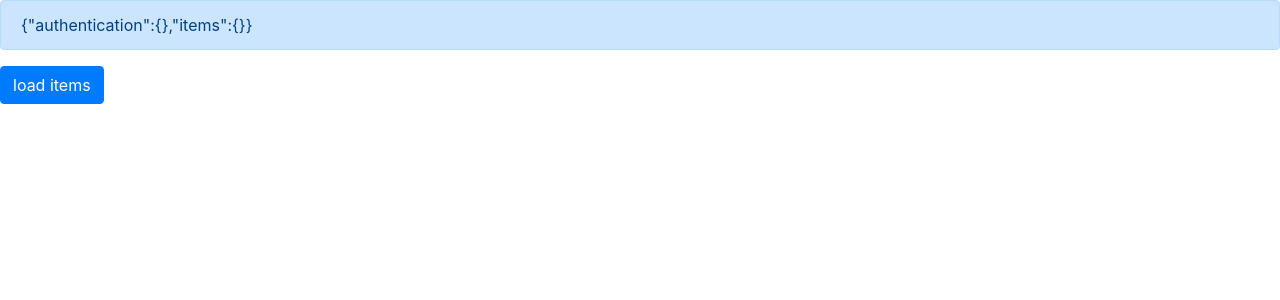
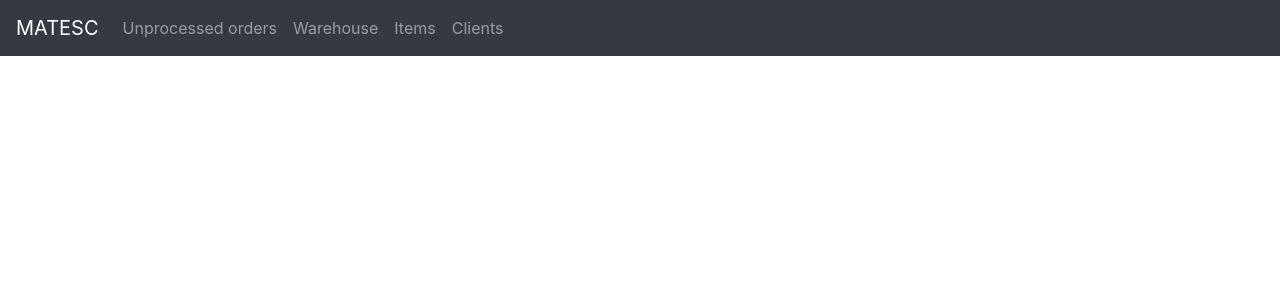
Before and after one commit to rafaeldamasceno/SINF1819, a React (Create React App) app in the folder matesc/: page /button in a window 1280 px wide. Shown: the top 300 px of the page. Built offline with nearby package versions, Linux system fonts and the light colour scheme; no server answers.

Commit message:
Base template working.
Navbar and routing does what it is supposed to.

Nice.

```diff
--- a/matesc/src/App.css
+++ b/matesc/src/App.css
@@ -1,32 +1,3 @@
-.App {
-  text-align: center;
+body {
+  padding-top: 5rem;
 }
-
-.App-logo {
-  animation: App-logo-spin infinite 20s linear;
-  height: 40vmin;
-}
-
-.App-header {
-  background-color: #282c34;
-  min-height: 100vh;
-  display: flex;
-  flex-direction: column;
-  align-items: center;
-  justify-content: center;
-  font-size: calc(10px + 2vmin);
-  color: white;
-}
-
-.App-link {
-  color: #61dafb;
-}
-
-@keyframes App-logo-spin {
-  from {
-    transform: rotate(0deg);
-  }
-  to {
-    transform: rotate(360deg);
-  }
-}
--- a/matesc/src/App.js
+++ b/matesc/src/App.js
@@ -1,9 +1,17 @@
 import React, { Component } from 'react';
 import './App.css';
-import Button from './components/Button';
-import { BrowserRouter, Route } from 'react-router-dom';
+import { BrowserRouter, Route, Link } from 'react-router-dom';
 import { authenticate } from './utils';
-import { Alert } from 'reactstrap';
+import {
+  Collapse,
+  Navbar,
+  NavbarBrand,
+  NavbarToggler,
+  Nav,
+  NavItem,
+  NavLink,
+} from 'reactstrap';
+import UnprocessedOrders from './components/UnprocessedOrders';
 
 const AppContext = React.createContext();
 export const AppProvider = AppContext.Provider;
@@ -19,6 +27,17 @@ class App extends Component {
     };
 
     this.authPromise = null;
+
+    this.toggle = this.toggle.bind(this);
+    this.state = {
+      isOpen: false
+    };
+  }
+
+  toggle() {
+    this.setState({
+      isOpen: !this.state.isOpen
+    });
   }
 
   componentDidMount() {
@@ -30,12 +49,37 @@ class App extends Component {
   render() {
     return (
       <AppProvider value={this}>
-        <Alert color='primary'>{ JSON.stringify(this.state) }</Alert>
         <BrowserRouter>
-            <Route path='/button' component={ Button }/>
+          <React.Fragment>
+            <Navbar color='dark' dark fixed='top' expand='md'>
+              <NavbarBrand className='text-white'>MATESC</NavbarBrand>
+              <NavbarToggler onClick={this.toggle} />
+              <Collapse isOpen={this.state.isOpen} navbar>
+                <Nav className="mr-auto" navbar>
+                  <NavItem>
+                    <Link to='/unprocessed-orders'><NavLink>Unprocessed orders</NavLink></Link>
+                  </NavItem>
+                  <NavItem>
+                    <Link to='/warehouse'><NavLink>Warehouse</NavLink></Link>
+                  </NavItem>
+                  <NavItem>
+                    <Link to='/items'><NavLink>Items</NavLink></Link>
+                  </NavItem>
+                  <NavItem>
+                    <Link to='/clients'><NavLink>Clients</NavLink></Link>
+                  </NavItem>
+                </Nav>
+              </Collapse>
+            </Navbar>
+            {/* <Alert color='primary'>{JSON.stringify(this.state)}</Alert>
+        <Button color='primary' onClick={() => { query(this.state.authentication, 'test') }}>
+          test query
+        </Button> */}
+            <Route path='/unprocessed-orders' component={UnprocessedOrders} />
+          </React.Fragment>
         </BrowserRouter>
       </AppProvider>
-    )
+    );
   }
 }
 
--- /dev/null
+++ b/matesc/src/components/UnprocessedOrders.js
@@ -0,0 +1,12 @@
+import React, { Component } from 'react';
+import {
+    Container
+} from 'reactstrap';
+
+class UnprocessedOrders extends Component {
+    render() {
+        return <Container>yay</Container>
+    }
+}
+
+export default UnprocessedOrders;
--- a/matesc/src/utils.js
+++ b/matesc/src/utils.js
@@ -1,4 +1,4 @@
-const API_URL = 'http://localhost:2018/WebApi';
+export const API_URL = 'http://localhost:2018/WebApi';
 
 export function makeRequestBody(body) {
     let formData = new URLSearchParams();
@@ -38,3 +38,10 @@ export function loadItems(authentication) {
         headers: makeHeaders(authentication)
     });
 }
+
+export function query(authentication, query) {
+    return fetch(`${API_URL}/Administrador/Consulta`, {
+        headers: makeHeaders(authentication),
+        body: `"${query}"`
+    });
+}
```
